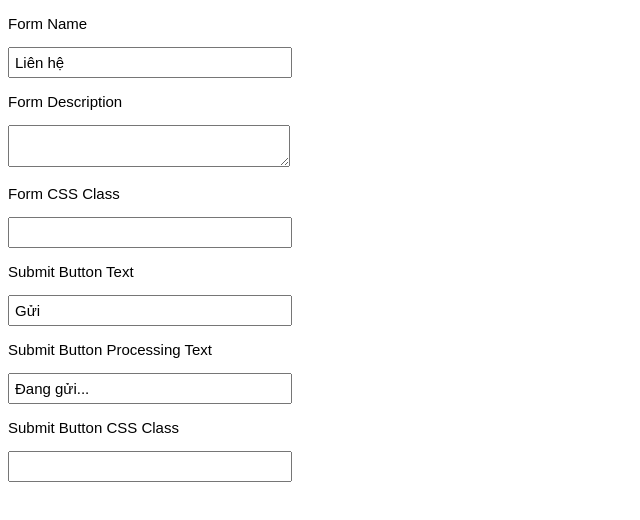
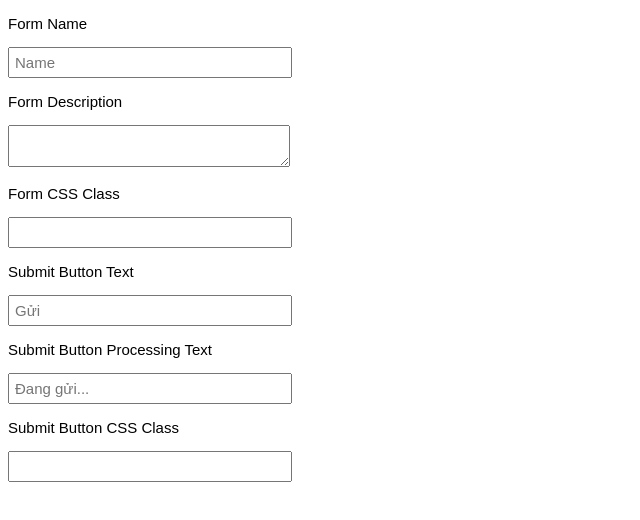
Before and after one commit to longthanh242/html-basic, a plain HTML site: page form.html in a window 1280 px wide. Shown: the full height of the page, 0-640 px from the left. Drawn offline with Linux system fonts and the light colour scheme.

Commit message:
Add files via upload

```diff
--- a/form.html
+++ b/form.html
@@ -20,7 +20,7 @@
 <body>
     <form action="#">
         <p>Form Name</p>
-        <input type="text" value="Liên hệ">
+        <input type="text" placeholder="Name">
 
         <p>Form Description</p>
         <div>
@@ -31,10 +31,10 @@
         <input type="text">
 
         <p>Submit Button Text</p>
-        <input type="text" value="Gửi">
+        <input type="text" placeholder="Gửi">
 
         <p>Submit Button Processing Text</p>
-        <input type="text" value="Đang gửi...">
+        <input type="text" placeholder="Đang gửi...">
 
         <p>Submit Button CSS Class</p>
         <input type="text">
```
Also changed, not shown: table.html (+1 -0 lines).
